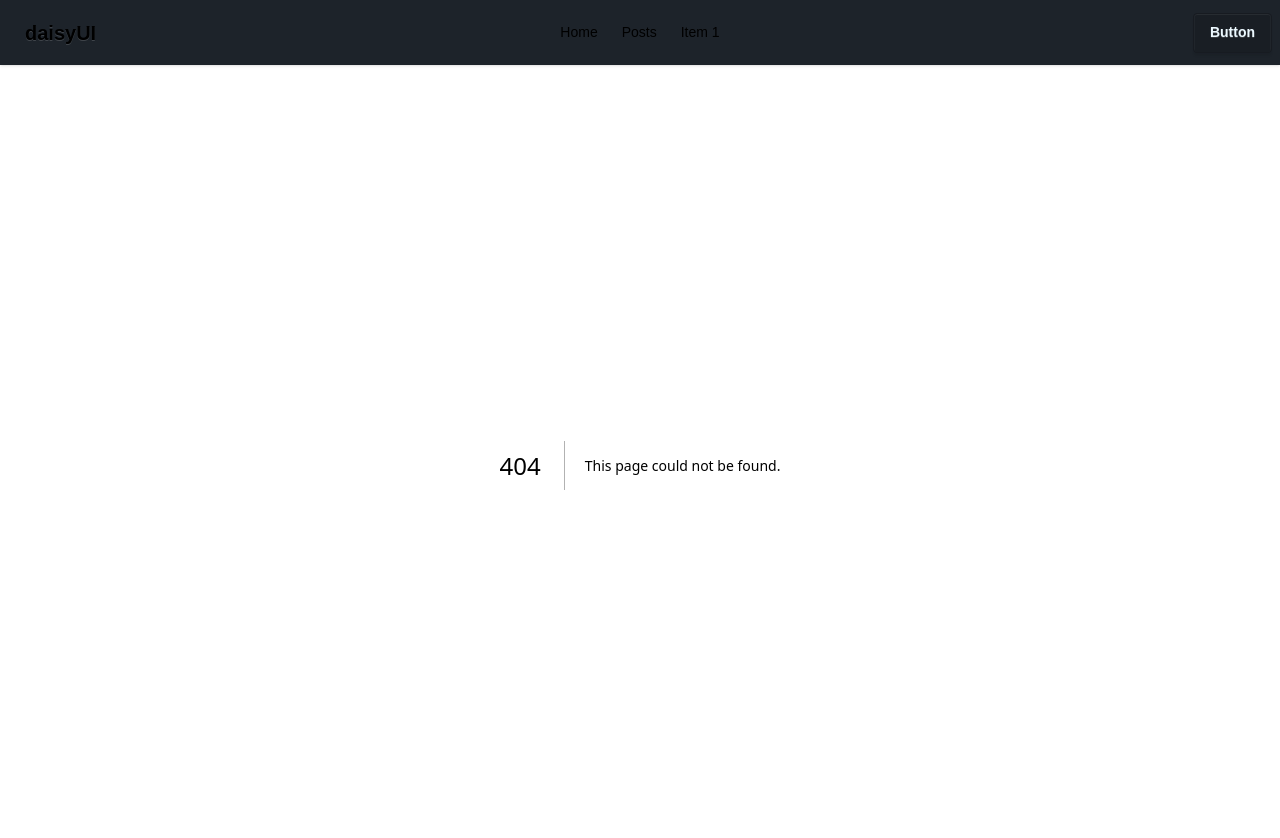
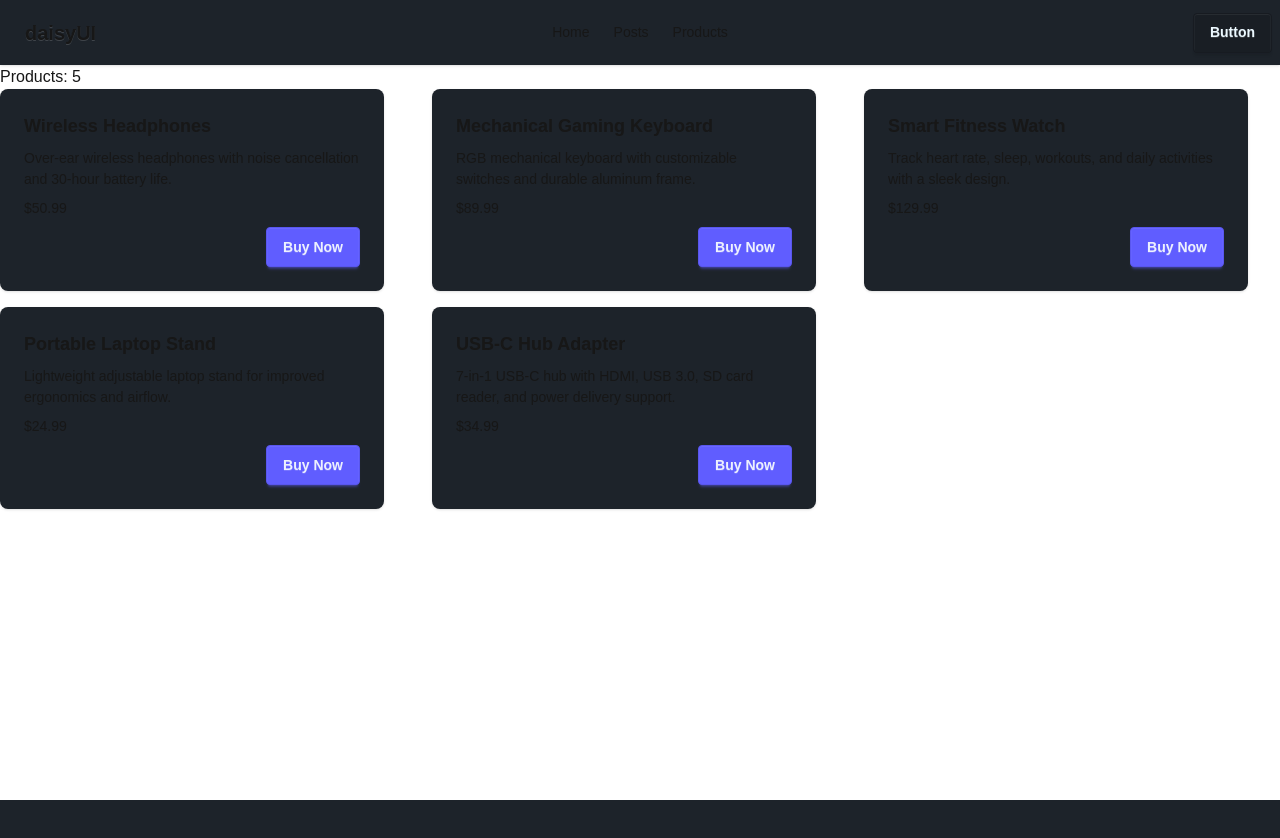
Before and after one commit to naheunpranto/M-43-Advanced-Data-Fetching, a Next.js app: page /products in a window 1280 px wide. Before the commit this address had no page. Shown: the top 838 px of the page. After the commit the page ends 800 px from the top, so only its background shows below. Built offline with nearby package versions, Linux system fonts and the light colour scheme; data requests are answered from the project's data file.

Commit message:
Understanding Force Cache And Cache Checking

```diff
--- a/db.json
+++ b/db.json
@@ -2,7 +2,7 @@
   "products": [
     {
       "id": 1,
-      "name": "Wireless Bluetooth Headphones",
+      "name": "Wireless Headphones",
       "category": "Electronics",
       "price": 50.99,
       "stock": 120,
--- /dev/null
+++ b/src/app/products/page.jsx
@@ -0,0 +1,30 @@
+import Product from "@/components/Product";
+
+
+const getProducts = async () => {
+    const data = await fetch("http://localhost:5000/products", {cache: "force-cache"})
+    return data.json();
+}
+
+
+
+const ProductsPage = async () => {
+
+    const products = await getProducts();
+
+
+    return (
+        <div>
+            <h2>Products: {products.length}</h2>
+
+
+            <div className="grid grid-cols-3 container mx-auto gap-4">
+                {
+                    products.map(product => <Product key={product.id} product={product}/>)
+                }
+            </div>
+        </div>
+    );
+};
+
+export default ProductsPage;
--- a/src/components/Header.jsx
+++ b/src/components/Header.jsx
@@ -5,7 +5,7 @@
     const links = <>
         <li><Link href="/">Home</Link></li>
         <li><Link href="/posts">Posts</Link></li>
-        <li><Link href="">Item 1</Link></li>
+        <li><Link href="/products">Products</Link></li>
     </>
 
 
--- /dev/null
+++ b/src/components/Product.jsx
@@ -0,0 +1,21 @@
+const Product = ({product}) => {
+
+    const {id, name, category, price, stock, rating, image, description} = product;
+
+  return (
+    <div className="card w-96 bg-base-100 card-md shadow-sm">
+      <div className="card-body">
+        <h2 className="card-title">{name}</h2>
+        <p>
+          {description}
+        </p>
+        <p>${price}</p>
+        <div className="justify-end card-actions">
+          <button className="btn btn-primary">Buy Now</button>
+        </div>
+      </div>
+    </div>
+  );
+};
+
+export default Product;
```
